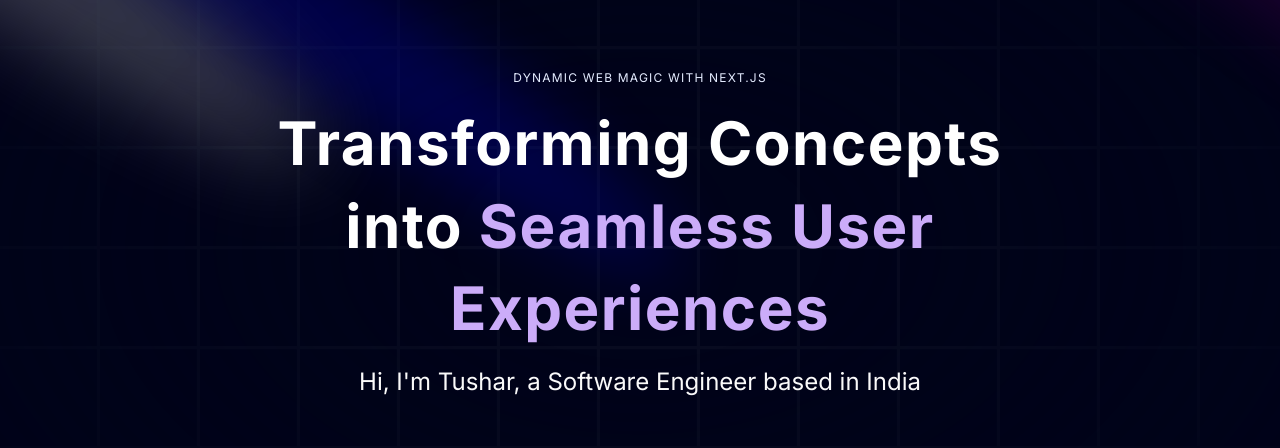
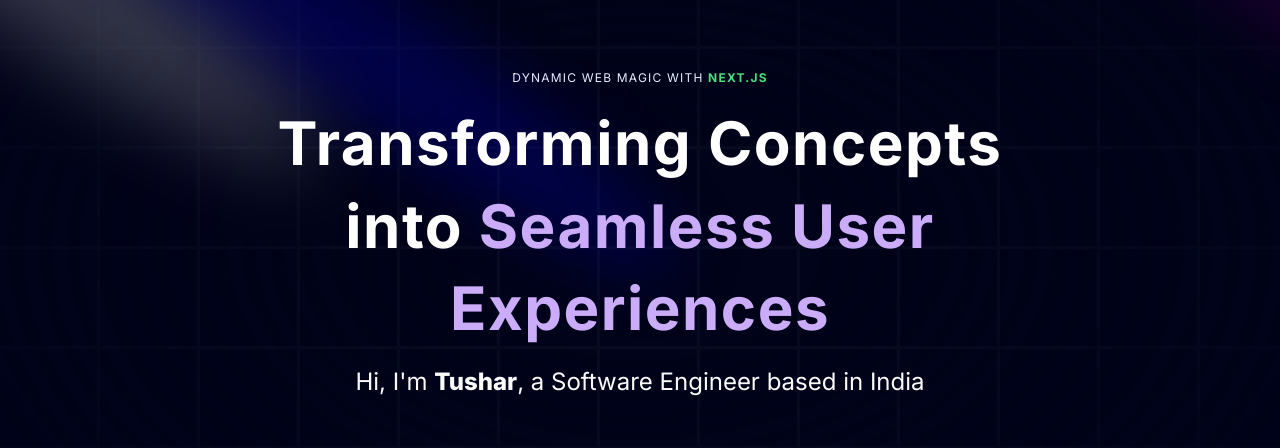
Before and after one commit to tushxr12/portfolio, a Next.js app: page / in a window 1280 px wide. Shown: the part 154-602 px from the top of the page. Built offline with nearby package versions, Linux system fonts and the light colour scheme.

Commit message:
changes to hero section

```diff
--- a/components/Hero.tsx
+++ b/components/Hero.tsx
@@ -4,6 +4,7 @@ import { Spotlight } from "./ui/Spotlight";
 import { TextGenerateEffect } from "./ui/TextGenerateEffect";
 import MagicButton from "./ui/MagicButton";
 import { FaLocationArrow } from "react-icons/fa6";
+import Link from "next/link";
 
 const Hero = () => {
   return (
@@ -28,7 +29,7 @@ const Hero = () => {
       <div className="flex justify-center relative my-20 z-10">
         <div className="max-w-[89vw] md:max-w-2xl lg:max-w-[60vw] flex flex-col items-center justify-center">
             <h2 className="uppercase tracking-widest text-xs text-center text-blue-100 max-w-80">
-                Dynamic Web Magic with Next.js
+                Dynamic Web Magic with <span className="text-green-400 font-bold">Next.js</span>
             </h2>
 
             <TextGenerateEffect
@@ -37,12 +38,12 @@ const Hero = () => {
             />
 
             <p className="text-center md:tarcking-wider mb-4 text-sm md:text-lg lg:text-2xl">
-                Hi, I&apos;m Tushar, a Software Engineer based in India
+                Hi, I&apos;m <span className="font-extrabold">Tushar</span>, a Software Engineer based in India
             </p>
 
-            <a href="#about">
+            <Link href="#about">
                 <MagicButton title="Show my work" icon={<FaLocationArrow />} position="right"/>
-            </a>
+            </Link>
         </div>
       </div>
     </div>
```
